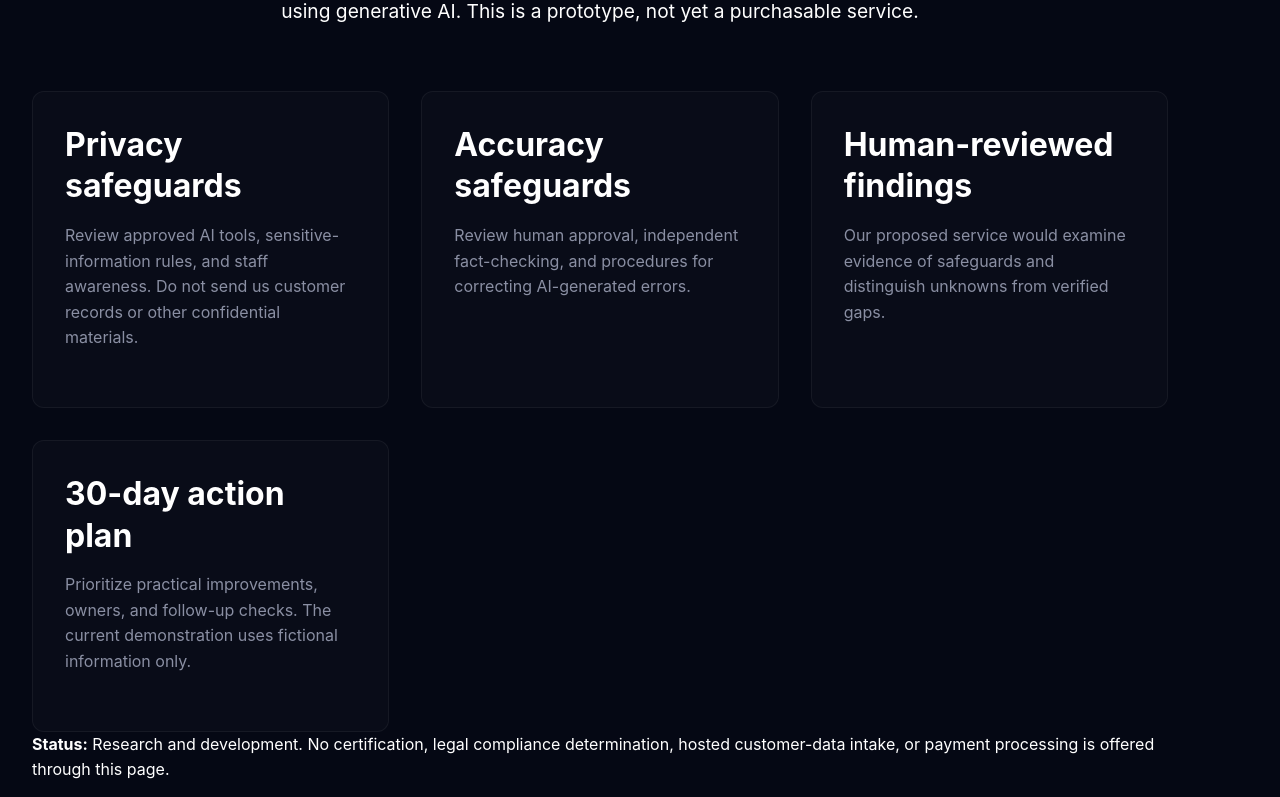
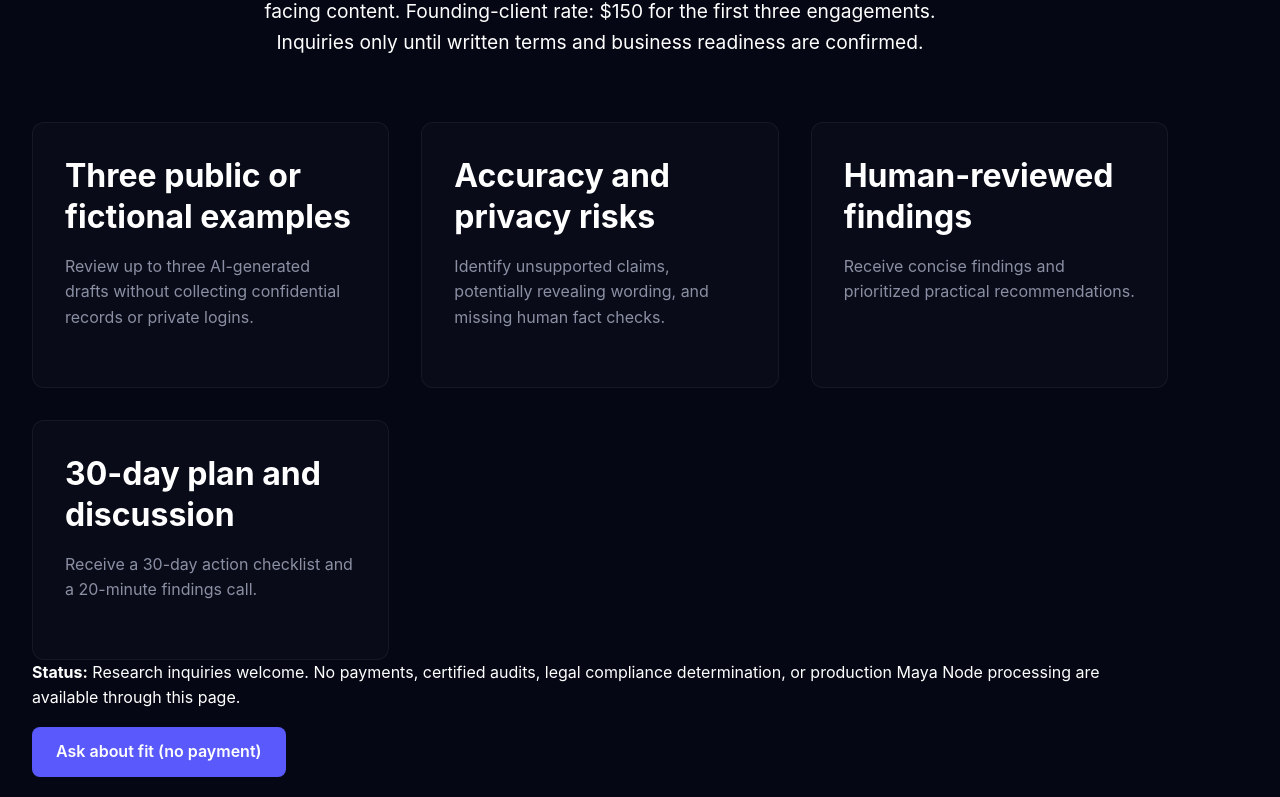
Before and after one commit to mommommy1960-lang/maya-node, a React (Vite) app in the folder frontend/: page /services in a window 1280 px wide. Shown: the part 258-1055 px from the top of the page. Built offline with nearby package versions, Linux system fonts and the light colour scheme.

Commit message:
Align isolated checkup preview with approved $150 founding-client offer

```diff
--- a/frontend/src/pages/Services.jsx
+++ b/frontend/src/pages/Services.jsx
@@ -4,15 +4,15 @@ import './Services.css';
 const Services = () => (
   <div className="services"><section className="section"><div className="container">
     <h1 className="text-center">AI Privacy &amp; Accuracy Checkup</h1>
-    <p className="services-intro text-center">Civic Continuum is developing one focused offering for small organizations using generative AI. This is a prototype, not yet a purchasable service.</p>
+    <p className="services-intro text-center">A bounded, founder-led review for small organizations using AI in public-facing content. Founding-client rate: $150 for the first three engagements. Inquiries only until written terms and business readiness are confirmed.</p>
     <div className="services-grid grid grid-2">
-      <div className="service-card card"><h2>Privacy safeguards</h2><p>Review approved AI tools, sensitive-information rules, and staff awareness. Do not send us customer records or other confidential materials.</p></div>
-      <div className="service-card card"><h2>Accuracy safeguards</h2><p>Review human approval, independent fact-checking, and procedures for correcting AI-generated errors.</p></div>
-      <div className="service-card card"><h2>Human-reviewed findings</h2><p>Our proposed service would examine evidence of safeguards and distinguish unknowns from verified gaps.</p></div>
-      <div className="service-card card"><h2>30-day action plan</h2><p>Prioritize practical improvements, owners, and follow-up checks. The current demonstration uses fictional information only.</p></div>
+      <div className="service-card card"><h2>Three public or fictional examples</h2><p>Review up to three AI-generated drafts without collecting confidential records or private logins.</p></div>
+      <div className="service-card card"><h2>Accuracy and privacy risks</h2><p>Identify unsupported claims, potentially revealing wording, and missing human fact checks.</p></div>
+      <div className="service-card card"><h2>Human-reviewed findings</h2><p>Receive concise findings and prioritized practical recommendations.</p></div>
+      <div className="service-card card"><h2>30-day plan and discussion</h2><p>Receive a 30-day action checklist and a 20-minute findings call.</p></div>
     </div>
-    <p><strong>Status:</strong> Research and development. No certification, legal compliance determination, hosted customer-data intake, or payment processing is offered through this page.</p>
-    <Link to="/contact" className="btn btn-primary">Contact us with general questions</Link>
+    <p><strong>Status:</strong> Research inquiries welcome. No payments, certified audits, legal compliance determination, or production Maya Node processing are available through this page.</p>
+    <Link to="/contact" className="btn btn-primary">Ask about fit (no payment)</Link>
   </div></section></div>
 );
 export default Services;
```
